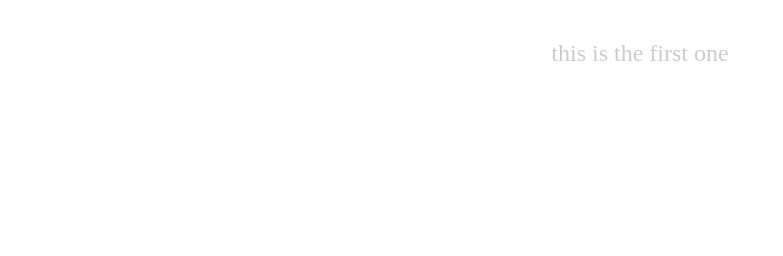
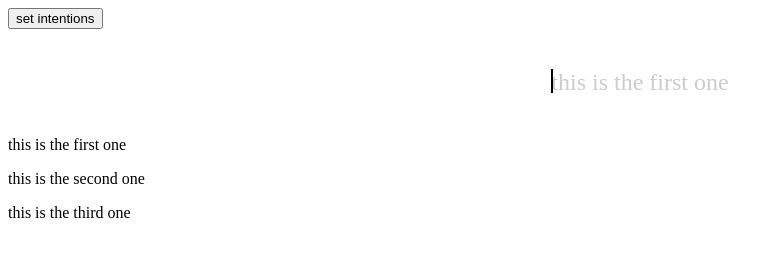
Before and after one commit to erhestrada/intentions-tracker, a website built with Vite: page index.html in a window 1280 px wide. Shown: the whole page, without its empty margins (0-783 px from the left). Built offline with nearby package versions, Linux system fonts and the light colour scheme.

Commit message:
add basic displayIntentions, add a setIntentions button

```diff
--- /dev/null
+++ b/displayIntentions.js
@@ -0,0 +1,7 @@
+export function displayIntentions(intentions) {
+    for (const intention of intentions) {
+        const element = document.createElement('p');
+        element.innerText = intention;
+        document.body.appendChild(element);
+    }
+}
--- a/index.html
+++ b/index.html
@@ -7,8 +7,9 @@
     <link rel="stylesheet" href="style.css">
 </head>
 <body>
+    <button id="set-intentions-button">set intentions</button>
     <div class="container">
     </div>
-    <script src="main.js"></script>
+    <script type="module" src="main.js"></script>
 </body>
 </html>
--- a/main.js
+++ b/main.js
@@ -1,3 +1,5 @@
+import { displayIntentions } from "./displayIntentions";
+
 let currentIndex = 0;
 let currentIntentionIndex = 0;
 let intentions = [];
@@ -94,8 +96,9 @@ function handleKeydown(e) {
     }
 }
 
-// Add event listener
+
 document.addEventListener('keydown', handleKeydown);
 
-// Usage
-typeIntentions(["this is the first one", "this is the second one", "this is the third one"]);
+const intentionsArray = ["this is the first one", "this is the second one", "this is the third one"];
+displayIntentions(intentionsArray);
+typeIntentions(intentionsArray);
```
Also changed, not shown: setIntentions.js (added).
